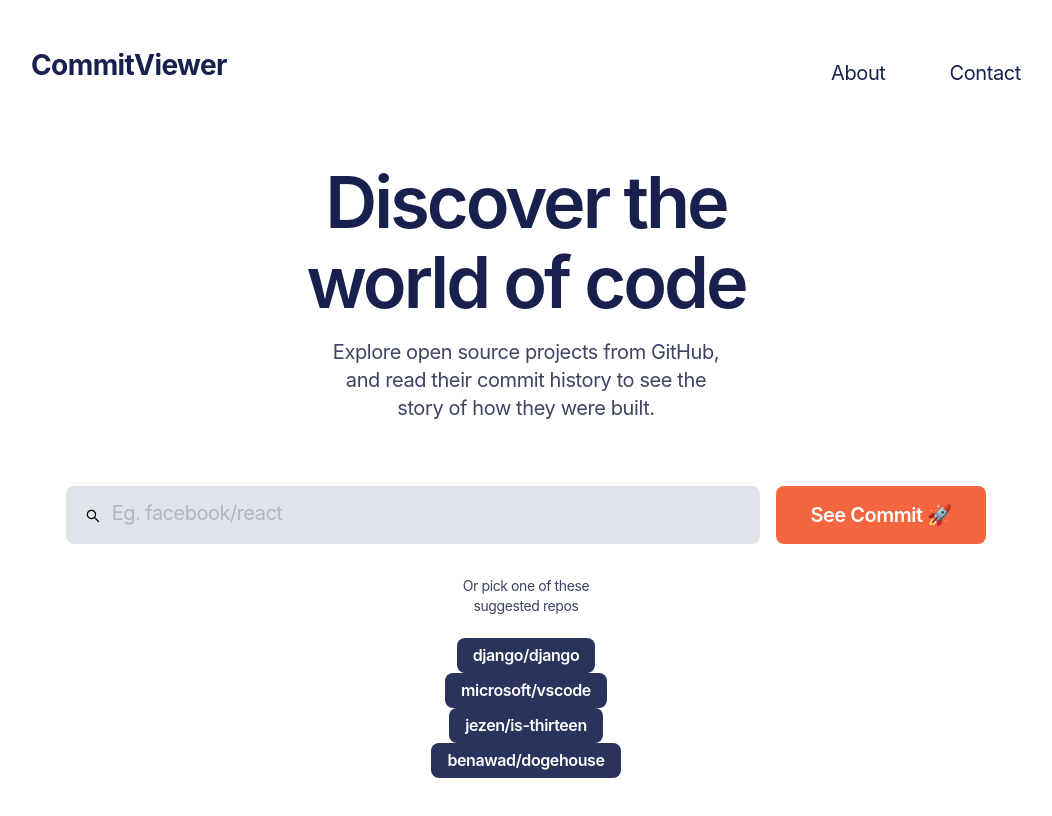
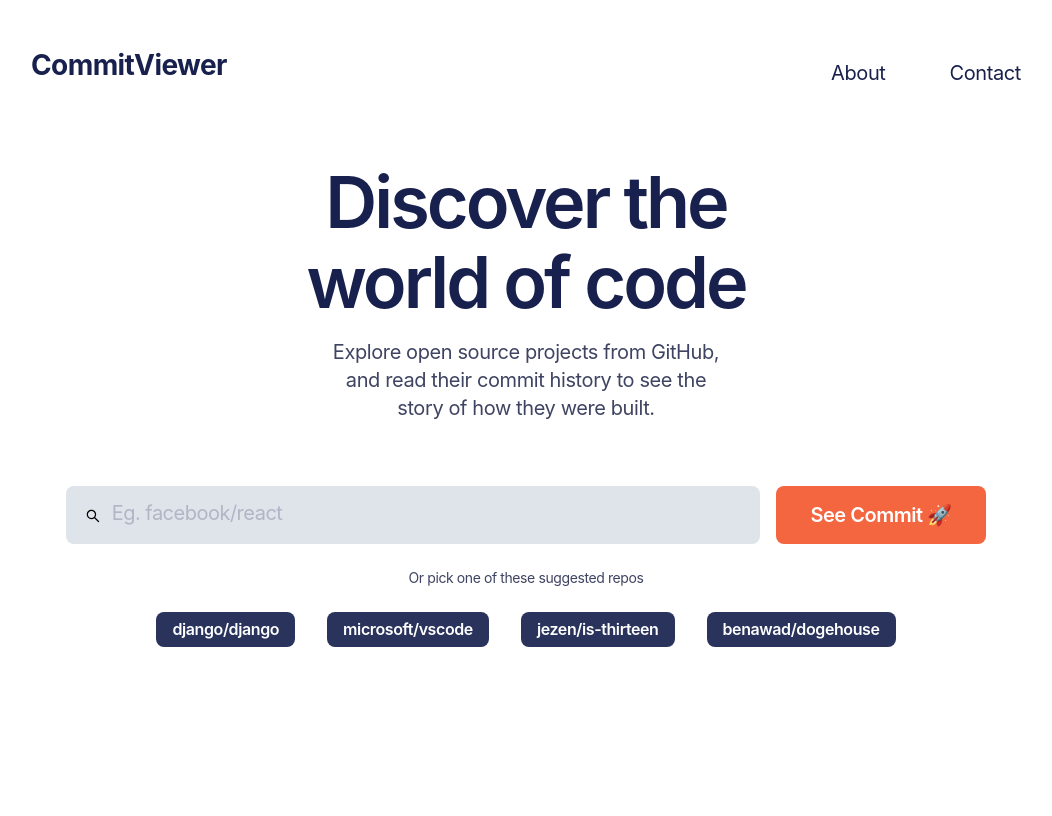
Before and after one commit to somoye123/dado-react-code-audition, a React (Create React App) app: page / in a window 1280 px wide. Shown: the whole page, without its empty margins (114-1166 px from the left). Built offline with nearby package versions, Linux system fonts and the light colour scheme.

Commit message:
complete Home page desktop view

```diff
--- a/src/pages/Home.jsx
+++ b/src/pages/Home.jsx
@@ -58,11 +58,7 @@ const Home = ({ setSearchValue, history }) => {
           </div>
           <button type="submit">See Commit 🚀</button>
         </form>
-        <small>
-          Or pick one of these
-          <br />
-          suggested repos
-        </small>
+        <small>Or pick one of these suggested repos</small>
         <section>
           {SuggestedRepos.map(({ id, text }) => (
             <SuggestedRepo
@@ -187,7 +183,6 @@ const HomePageMainContainer = styled.main`
   }
   small {
     width: 180px;
-    height: 40px;
     font-size: 14px;
     line-height: 20px;
     text-align: center;
@@ -224,6 +219,14 @@ const HomePageMainContainer = styled.main`
         width: 210px;
       }
     }
+    small {
+      width: 236px;
+      margin: 24px auto;
+    }
+    section {
+      flex-direction: row;
+      justify-content: center;
+    }
   }
 `;
 
```
